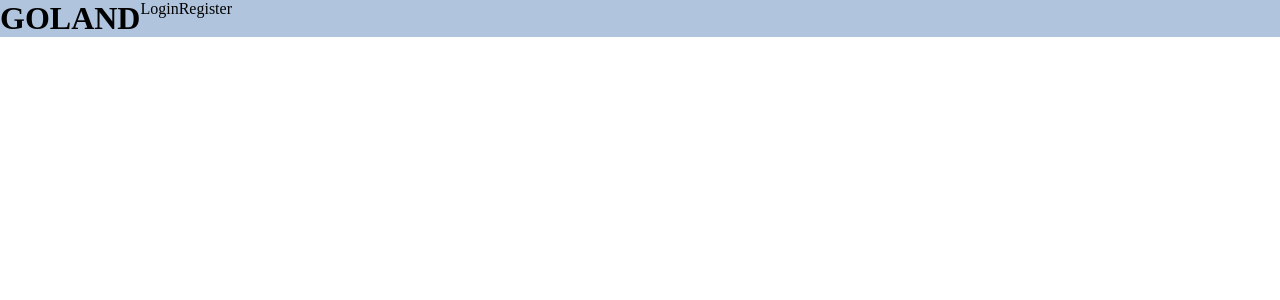
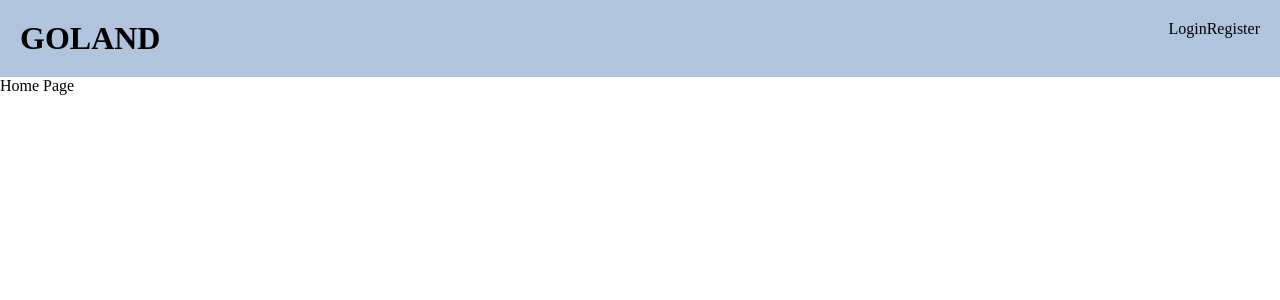
Before and after one commit to SLecureu/Goland, a React (Vite) app: page / in a window 1280 px wide. Shown: the top 300 px of the page. Built offline with nearby package versions, Linux system fonts and the light colour scheme; no server answers.

Commit message:
refactor: defaulted components

```diff
--- a/src/App.tsx
+++ b/src/App.tsx
@@ -1,18 +1,23 @@
+// Node libraries
 import { Route, Routes } from "react-router-dom";
-
-import { Login } from "./pages/Login.tsx";
 import { UserContextProvider } from "./components/Context.tsx";
 
+// Components / Pages
+import Login from "./pages/Login.tsx";
+import Header from "./components/Header.tsx";
+import Register from "./pages/Register.tsx";
+import Home from "./pages/Home.tsx";
+
+// CSS
 import "./App.css";
-import { Header } from "./components/Header.tsx";
-import { Register } from "./pages/Register.tsx";
 
 function App() {
   return (
     <UserContextProvider>
       <Header />
       <Routes>
-        <Route path="/" />
+        <Route path="/" element={<Home />} />
+        <Route path="/profile" />
         <Route path="/login" element={<Login />} />
         <Route path="/register" element={<Register />} />
         <Route path="*" element={<p>Not found</p>} />
--- a/src/components/Header.css
+++ b/src/components/Header.css
@@ -1,5 +1,7 @@
 header {
   display: flex;
+  justify-content: space-between;
+  padding: 20px;
   background-color: lightsteelblue;
 }
 
--- a/src/components/Header.tsx
+++ b/src/components/Header.tsx
@@ -5,7 +5,7 @@ import { Link } from "react-router-dom";
 
 import "./Header.css";
 
-function Header() {
+export default () => {
   const { user } = useContext(UserContext);
 
   return (
@@ -29,6 +29,4 @@ function Header() {
       </div>
     </header>
   );
-}
-
-export { Header };
+};
--- /dev/null
+++ b/src/pages/Home.tsx
@@ -0,0 +1,3 @@
+export default () => {
+  return <main>Home Page</main>;
+};
--- a/src/pages/Login.tsx
+++ b/src/pages/Login.tsx
@@ -2,7 +2,7 @@ import { FormEvent, useContext, useState } from "react";
 import { useNavigate } from "react-router-dom";
 import { UserContext } from "../components/Context";
 
-function Login() {
+export default () => {
   const [error, seterror] = useState("");
   const navigate = useNavigate();
   const { setUser } = useContext(UserContext);
@@ -32,6 +32,4 @@ function Login() {
       <button type="submit">Login</button>
     </form>
   );
-}
-
-export { Login };
+};
--- a/src/pages/Register.tsx
+++ b/src/pages/Register.tsx
@@ -2,7 +2,7 @@ import { FormEvent, useContext, useState } from "react";
 import { useNavigate } from "react-router-dom";
 import { UserContext } from "../components/Context";
 
-function Register() {
+export default () => {
   const [error, seterror] = useState("");
   const navigate = useNavigate();
   const { setUser } = useContext(UserContext);
@@ -41,6 +41,4 @@ function Register() {
       <button type="submit">Register</button>
     </form>
   );
-}
-
-export { Register };
+};
--- a/vite.config.ts
+++ b/vite.config.ts
@@ -3,5 +3,8 @@ import react from "@vitejs/plugin-react";
 
 // https://vitejs.dev/config/
 export default defineConfig({
+  server: {
+    port: 8080,
+  },
   plugins: [react()],
 });
```
Also changed, not shown: src/pages/Register.css (added).
